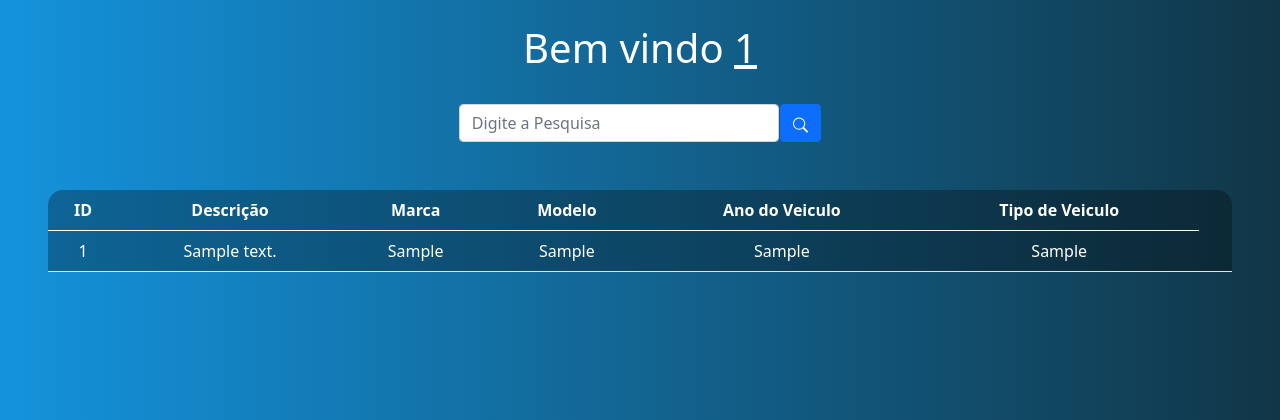
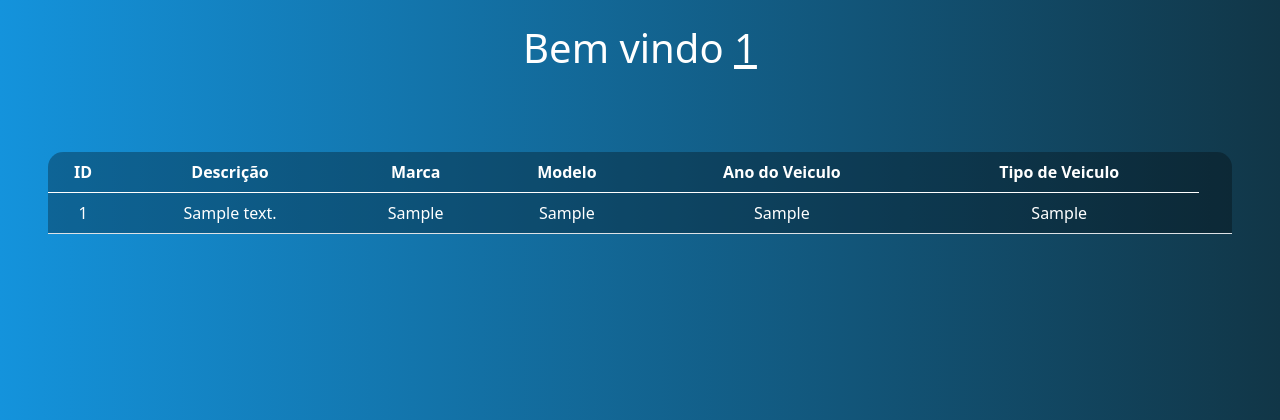
Before and after one commit to Slklukas/locadora1902, a PHP site: page /php/pesquisa.php in a window 1280 px wide. Shown: the part 56-476 px from the top of the page. Run offline with PHP 8.4, Linux system fonts and the light colour scheme; the visitor is signed in with stand-in values (Sample User, id 1); tables that the repository leaves empty or names only in its code hold one stand-in row (values such as "Sample post"); data that the repository does not hold is empty.

Commit message:
Add files via upload

```diff
--- a/php/pesquisa.php
+++ b/php/pesquisa.php
@@ -64,13 +64,13 @@
         echo "<h1>Bem vindo <u>$logado</u></h1>";
     ?>
     <br>
-    <div class="box-search">
+    <!-- <div class="box-search">
         <input type="search" class="form-control w-25" placeholder="Digite a Pesquisa" id="pesquisar">
         <button onclick="searchData()" class="btn btn-primary">
             <svg xmlns="http://www.w3.org/2000/svg" width="15" height="16" fill="currentColor" class="bi bi-search" viewBox="0 0 16 16">
                 <path d="M11.742 10.344a6.5 6.5 0 1 0-1.397 1.398h-.001c.03.04.062.078.098.115l3.85 3.85a1 1 0 0 0 1.415-1.414l-3.85-3.85a1.007 1.007 0 0 0-.115-.1zM12 6.5a5.5 5.5 0 1 1-11 0 5.5 5.5 0 0 1 11 0z"/>
             </svg>
-        </button>
+        </button> -->
     </div>
     <div class="m-5">
         <table class="table text-white table-bg">
```
